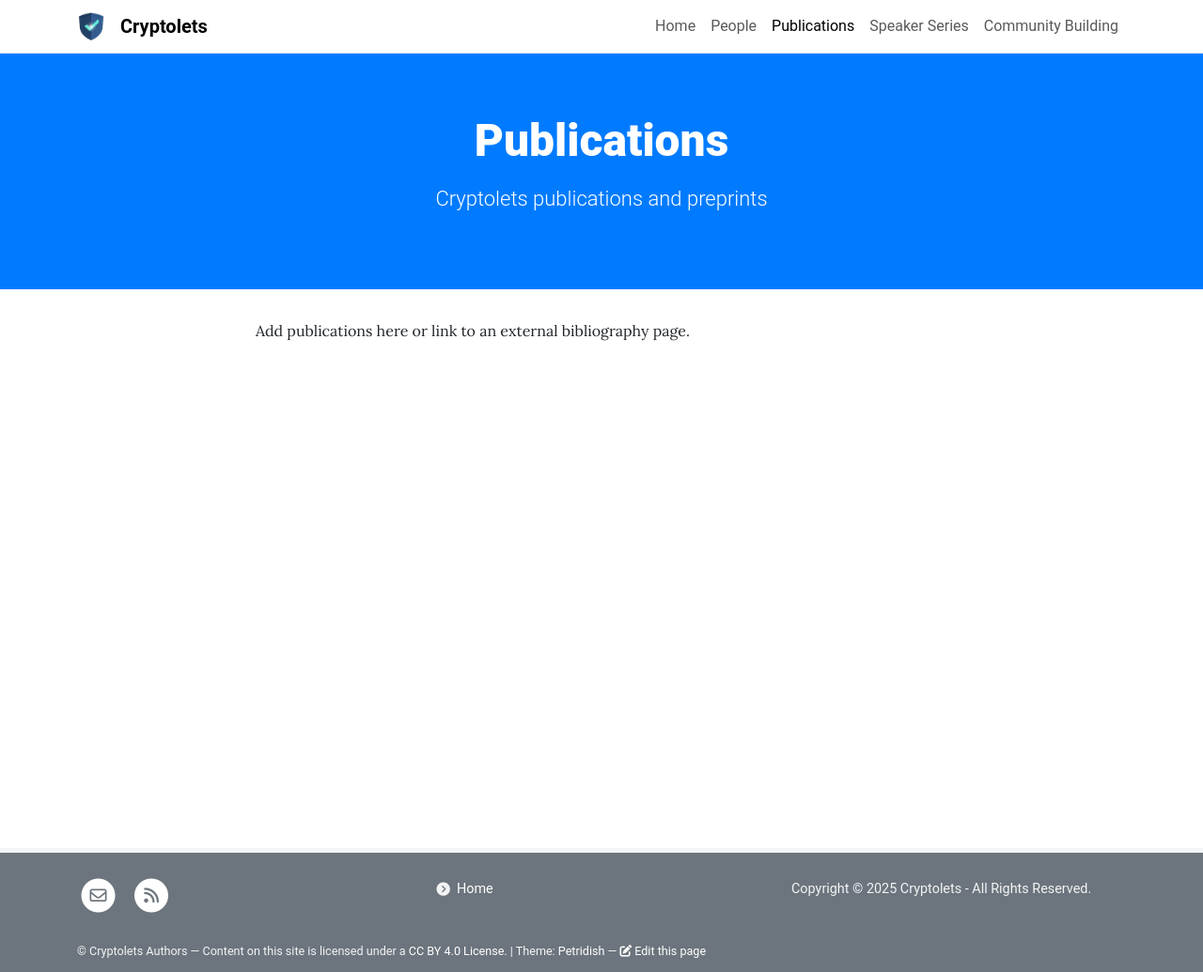
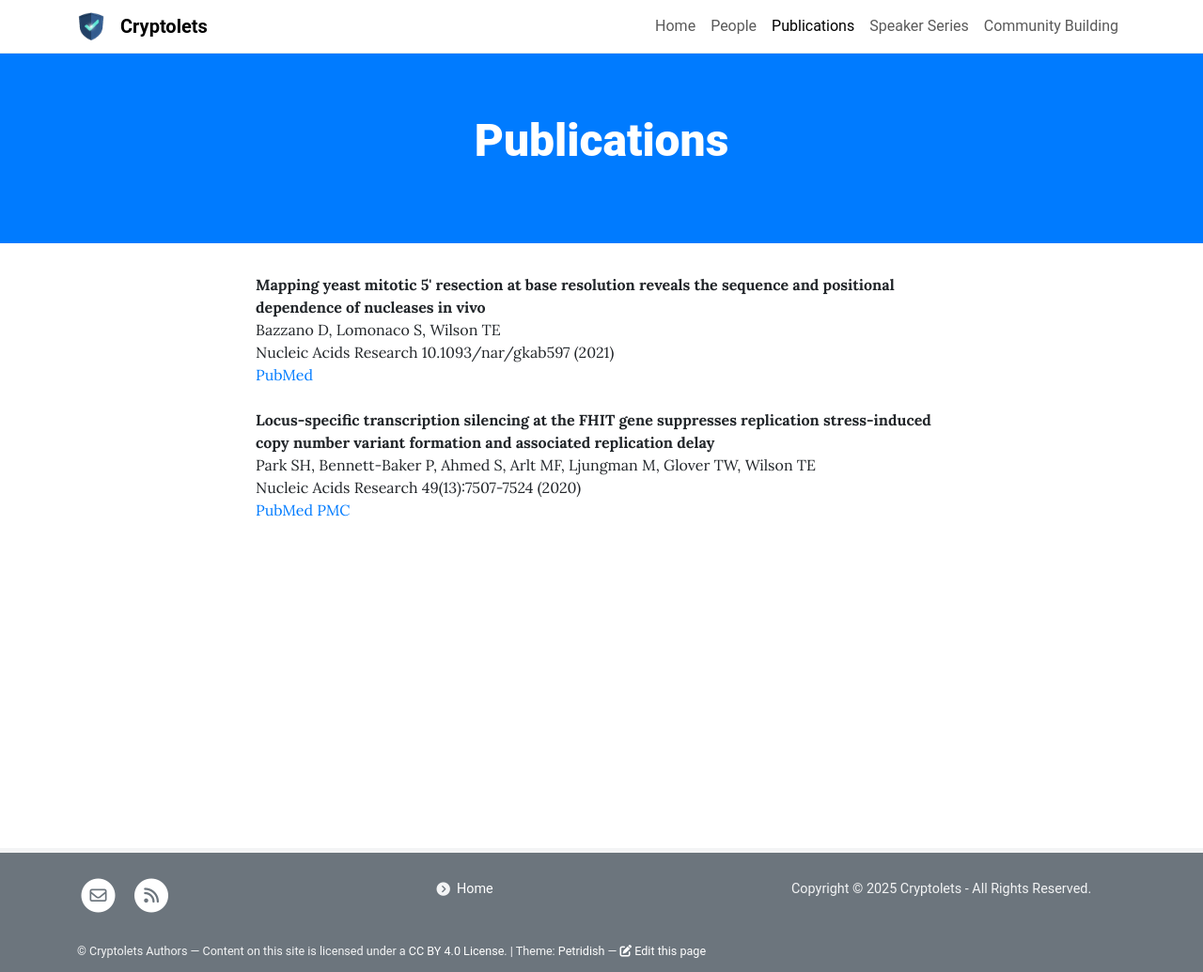
Before and after one commit to cryptolets/cryptolets.github.io, a Jekyll site: the page built from pages/publications.md, in a window 1280 px wide. Shown: the whole page at 94% size. Built offline with Jekyll 4.4.1, drawn with Linux system fonts in a browser that asks for light colours.

Commit message:
publications

```diff
--- /dev/null
+++ b/_data/publications.yml
@@ -0,0 +1,67 @@
+#-------------------------------------------------------------------------------------
+# in addition to information enumerated here, a PI may _optionally_ choose to
+# create expanded publication information in _publications/<id>.md
+#-------------------------------------------------------------------------------------
+# Publications are ordered on the Publications page as follows:
+#   descending by year, then descending by pmid
+# thus, newest articles appear first, PubMed articles appear before books or other items
+#-------------------------------------------------------------------------------------
+# the 'id' field is the unique identifier used for tagging and md files
+#-------------------------------------------------------------------------------------
+# "authors[1] lastname et al. year" (e.g., 'Wilson et al. 2021') is used as the badge label
+#-------------------------------------------------------------------------------------
+
+# - id: bazzano_2021 # required, must be a string (e.g., quote a pmid as "00000000")
+#   date: 2021-09-30 # the day the publication appeared
+#   pmid:  00000000   # e.g., 00000000, can be missing or null
+#   pmcid: PMC0000000 # e.g., PMC0000000, can be missing or null
+#   authors:
+#     - Last AA
+#     - Lastt B
+#   title:    Title of the manuscript
+#   journal:  Journal or other source
+#   citation: xxxx  # typically volume(issue):page-page, or an online publication id
+#   year:     2021
+#   url:      null # a non-PubMed (Central) link; used only if pmid and pmcid are both null
+#   abstract: text # typically entered using the CMS, use on card
+#   badges:
+#     - TYPE=ID # e.g. person=John_Doe, project=project1 (no spaces)
+
+- id: bazzano_2021
+  date:  2021-09-21
+  pmid:  34263309
+  pmcid: null
+  authors:
+    - Bazzano D
+    - Lomonaco S
+    - Wilson TE
+  title:    Mapping yeast mitotic 5' resection at base resolution reveals the sequence and positional dependence of nucleases in vivo
+  journal:  Nucleic Acids Research
+  citation: 10.1093/nar/gkab597
+  year:     2021
+  url: null
+  abstract: adflkajd aflsdjf adslfkj asdlfkjas fdlkajsdf sdafjsldfkjas dlfkjasd flksdjf asdlfkjsad flkdjsa fsadklfjas adflkajd aflsdjf adslfkj asdlfkjas fdlkajsdf sdafjsldfkjas dlfkjasd flksdjf asdlfkjsad flkdjsa fsadklfjasadflkajd aflsdjf adslfkj asdlfkjas fdlkajsdf sdafjsldfkjas dlfkjasd flksdjf asdlfkjsad flkdjsa fsadklfjasadflkajd aflsdjf adslfkj asdlfkjas fdlkajsdf sdafjsldfkjas dlfkjasd flksdjf asdlfkjsad flkdjsa fsadklfjasadflkajd aflsdjf adslfkj asdlfkjas fdlkajsdf sdafjsldfkjas dlfkjasd flksdjf asdlfkjsad flkdjsa fsadklfjasadflkajd aflsdjf adslfkj asdlfkjas fdlkajsdf sdafjsldfkjas dlfkjasd flksdjf asdlfkjsad flkdjsa fsadklfjas
+  badges:
+    - person=Dominic_Bazzano
+    - resource=cell_protocol
+
+- id: park_2020
+  date:  2020-07-15
+  pmid:  34181717
+  pmcid: PMC8287918
+  authors:
+    - Park SH
+    - Bennett-Baker P
+    - Ahmed S
+    - Arlt MF
+    - Ljungman M
+    - Glover TW
+    - Wilson TE
+  title:    Locus-specific transcription silencing at the FHIT gene suppresses replication stress-induced copy number variant formation and associated replication delay
+  journal:  Nucleic Acids Research
+  citation: 49(13):7507-7524
+  year:     2020
+  url: null
+  badges:
+    - funding=My_R01
+    - project=project1
--- /dev/null
+++ b/_layouts/publications.html
@@ -0,0 +1,43 @@
+---
+layout: default
+description: Publications list driven by _data/publications.yml.
+---
+
+{{ content }}
+
+{% assign publications = site.data.publications | sort: "date" | reverse %}
+
+<div class="publications">
+  {% for publication in publications %}
+    <div class="mb-4">
+      <div class="fw-semibold">{{ publication.title }}</div>
+      {% if publication.authors %}
+        <div>{{ publication.authors | join: ", " }}</div>
+      {% endif %}
+      <div>
+        {% if publication.journal %}
+          <span>{{ publication.journal }}</span>
+        {% endif %}
+        {% if publication.citation %}
+          <span>{{ publication.citation }}</span>
+        {% endif %}
+        {% if publication.year %}
+          <span>({{ publication.year }})</span>
+        {% endif %}
+      </div>
+      {% if publication.pmid or publication.pmcid or publication.url %}
+        <div>
+          {% if publication.pmid %}
+            <a href="https://pubmed.ncbi.nlm.nih.gov/{{ publication.pmid }}/" target="_blank" rel="noopener">PubMed</a>
+          {% endif %}
+          {% if publication.pmcid %}
+            <a href="https://www.ncbi.nlm.nih.gov/pmc/articles/{{ publication.pmcid }}/" target="_blank" rel="noopener">PMC</a>
+          {% endif %}
+          {% if publication.url %}
+            <a href="{{ publication.url }}" target="_blank" rel="noopener">Link</a>
+          {% endif %}
+        </div>
+      {% endif %}
+    </div>
+  {% endfor %}
+</div>
--- a/pages/publications.md
+++ b/pages/publications.md
@@ -1,7 +1,9 @@
 ---
+layout: publications
 title: Publications
-description: Cryptolets publications and preprints
+subtitle: Research articles and scholarly works
+# banner_image: /assets/images/pexels-stanislav-kondratiev-2908984-downsize.jpg
 permalink: /publications/
 ---
 
-Add publications here or link to an external bibliography page.
+<!-- Content here would show up above your list of publications -->
```
Also changed, not shown: screenshot.png (deleted).
